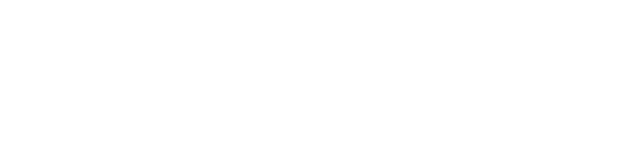
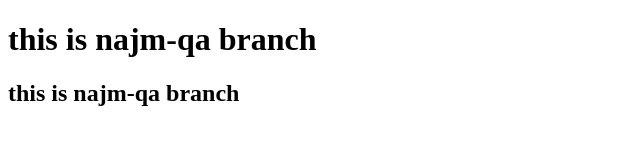
Before and after one commit to najm-gamingace/github, a plain HTML site: page index.html in a window 1280 px wide. Shown: the whole page, without its empty margins (0-640 px from the left). Drawn offline with Linux system fonts and the light colour scheme.

Commit message:
add heading h1 and h2

```diff
--- a/index.html
+++ b/index.html
@@ -7,6 +7,7 @@
     <title>git hub-najm-qa</title>
 </head>
 <body>
-
+    <h1>this is najm-qa branch</h1>
+    <h2>this is najm-qa branch</h2>
 </body>
 </html>
```
